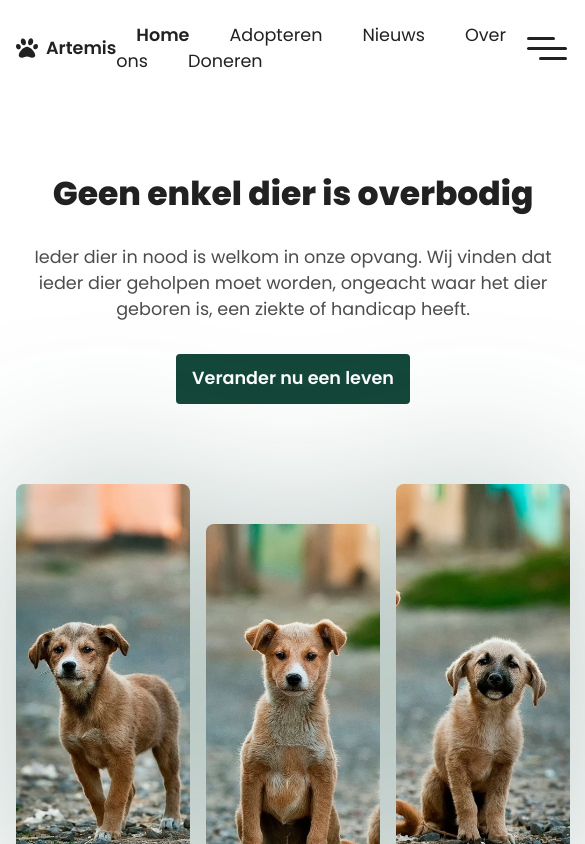
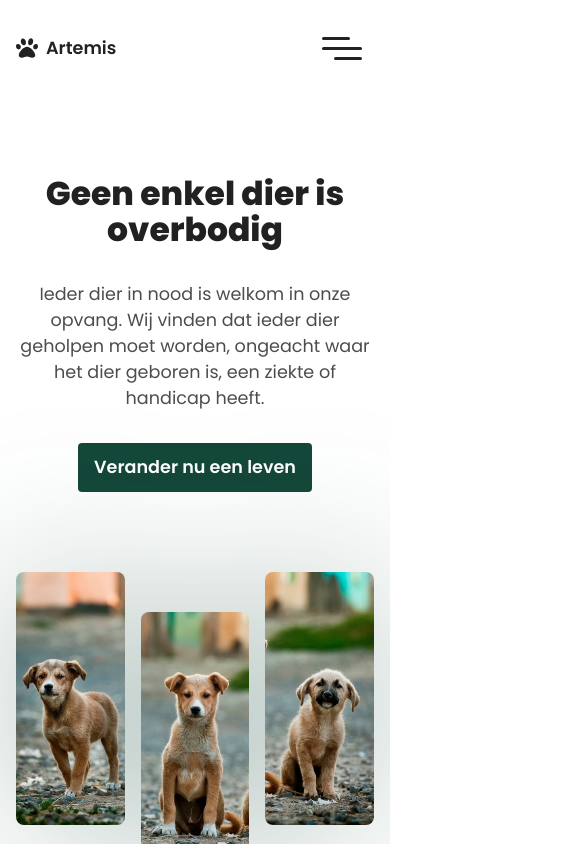
Before and after one commit to Markiesch/Artemis, a Vue app: page / in a window 390 px wide. Shown: the top 844 px of the page, 585 px wide, since content can reach past the window. Built offline with nearby package versions, Linux system fonts and the light colour scheme.

Commit message:
Added mobile support

```diff
--- a/src/components/Navigation.vue
+++ b/src/components/Navigation.vue
@@ -52,6 +52,7 @@ function toggleMenu() {
 
 <style scoped lang="scss">
 @import "../styles/variables.scss";
+@import "../styles/mixins.scss";
 
 nav {
   display: flex;
@@ -63,6 +64,12 @@ nav {
 
   .link--container a {
     padding: 1rem 1.25rem;
+  }
+
+  @include tablet {
+    .link--container {
+      display: none;
+    }
   }
 }
 
```
